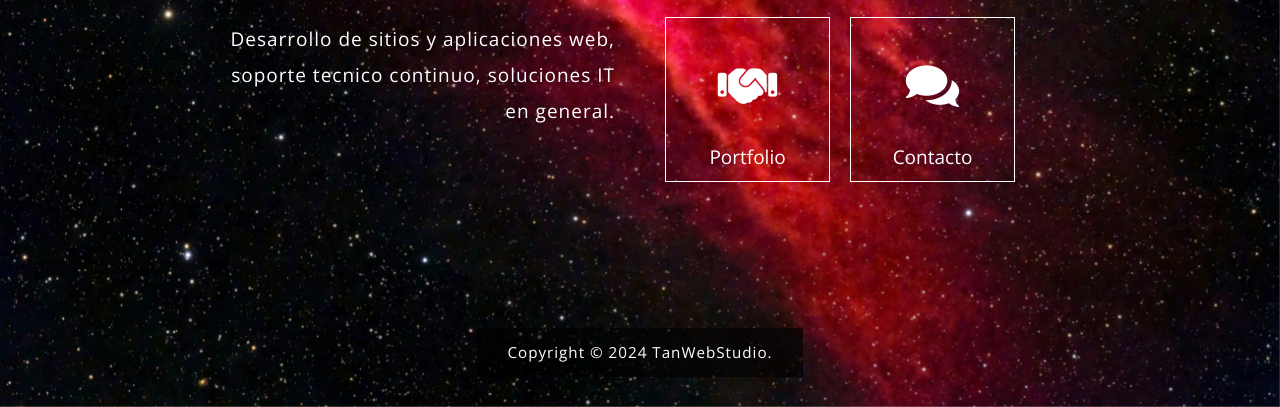
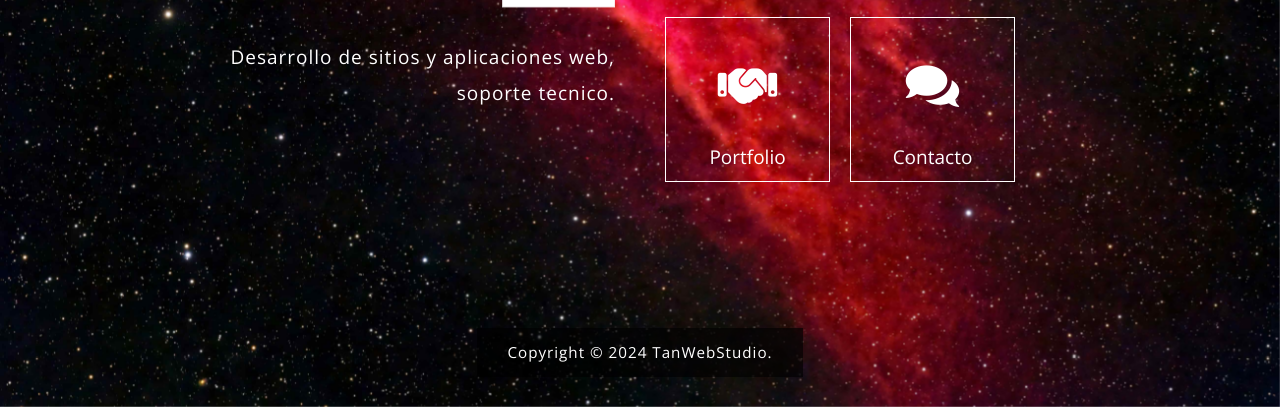
Before and after one commit to Valen330/TanWeb, a plain HTML site: page index.html in a window 1280 px wide. Shown: the part 393-800 px from the top of the page. Drawn offline with nearby package versions, Linux system fonts and the light colour scheme.

Commit message:
Update index.html

```diff
--- a/index.html
+++ b/index.html
@@ -35,7 +35,7 @@ https://www.tooplate.com/view/2097-pop
                         <div class="tm-site-header">
                             <h1 class="mb-4">TanWeb Studio</h1>
                             <img src="img/underline.png" class="img-fluid mb-4">
-                            <p>Desarrollo de sitios y aplicaciones web, soporte tecnico continuo, soluciones IT en general. </p>
+                            <p>Desarrollo de sitios y aplicaciones web, soporte tecnico. </p>
                         </div>
                     </div>
                     <div class="col-sm-12 col-md-6 col-lg-6 col-xl-6">
```
